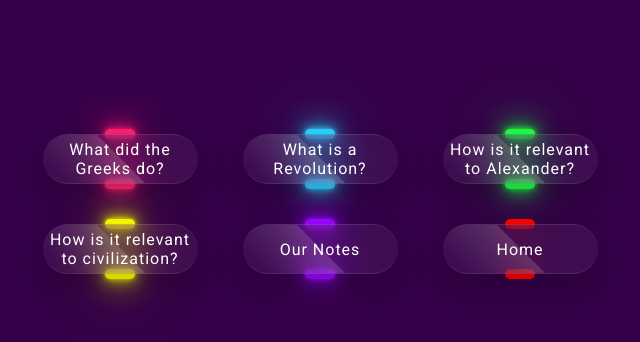
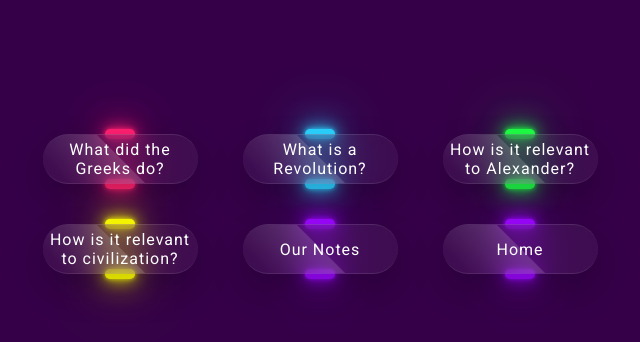
Before and after one commit to abnerstones/abnerstones.github.io, a PHP site: page /direct.html in a window 1280 px wide. Shown: the part 196-538 px from the top of the page, without its empty margins (320-960 px from the left). Run offline with PHP 8.4, Linux system fonts and the light colour scheme.

Commit message:
Update direct.css

```diff
--- a/css/direct.css
+++ b/css/direct.css
@@ -7,6 +7,7 @@
     box-sizing: border-box;
     font-family: 'Roboto', sans-serif;
 }
+
 body {
     position: relative;
     display: flex;
@@ -167,3 +168,12 @@ body {
     0 0 30px #9c08ff,
     0 0 60px #9c08ff;
 }
+
+.container .btn:nth-child(6):before,
+.container .btn:nth-child(6):after {
+    background: #9c08ff;
+    box-shadow: 0 0 5px #9c08ff,
+    0 0 15px #9c08ff,
+    0 0 30px #9c08ff,
+    0 0 60px #9c08ff;
+}
```
